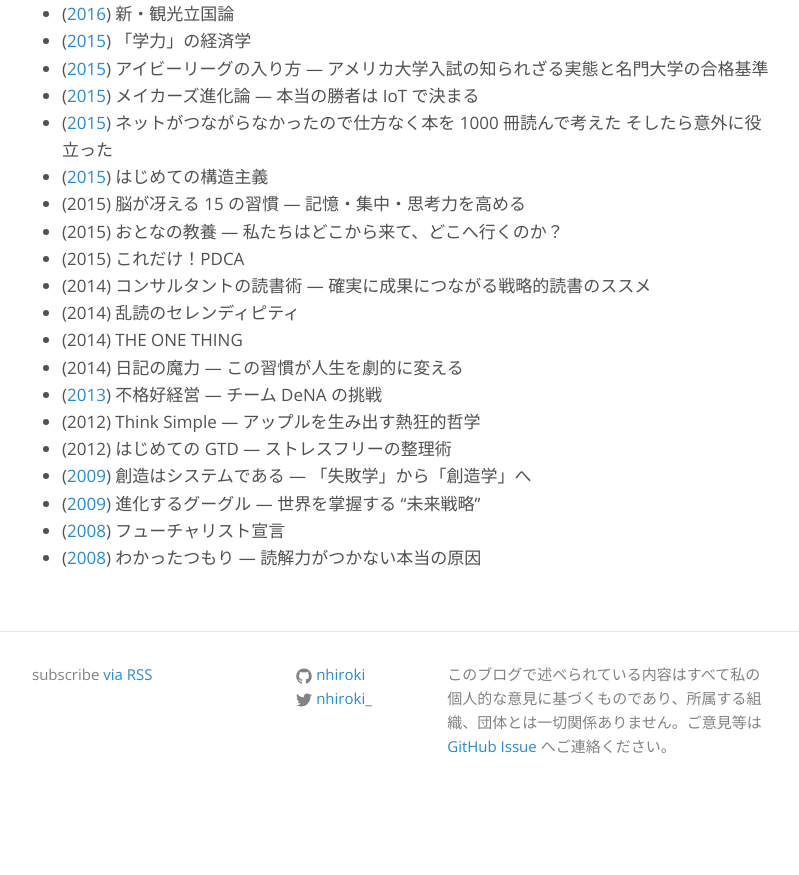
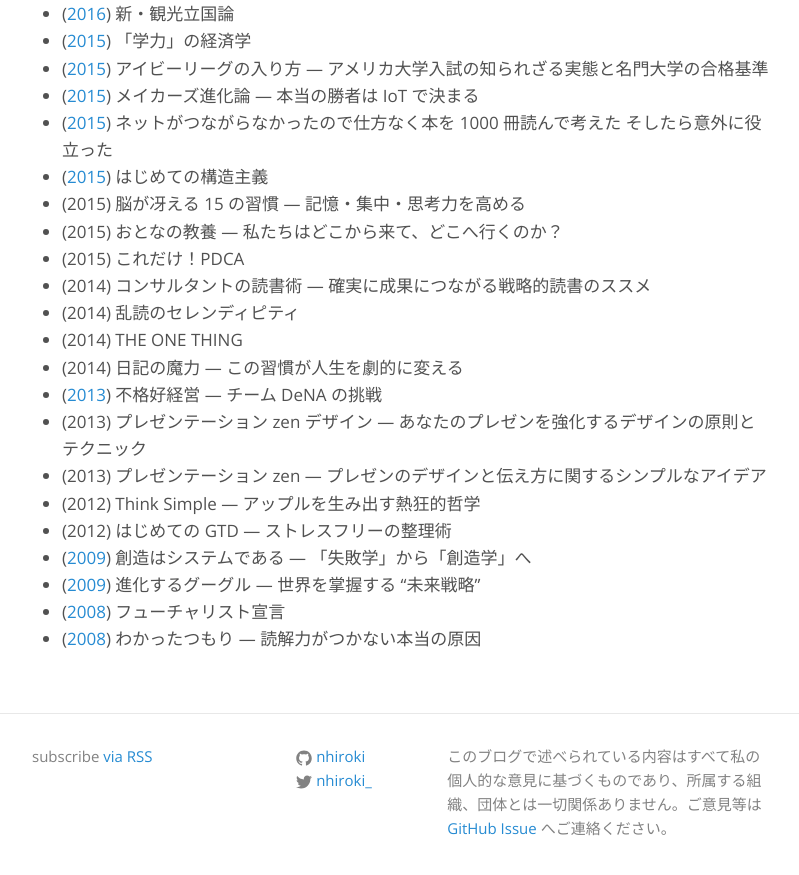
Before and after one commit to nhiroki/nhiroki.github.io, a Jekyll site: the page built from books.md, in a window 1280 px wide and 900 px high, scrolled down 6350 px. Shown: the top 875 px of the window, without its empty margins (238-1037 px from the left). Built offline with Jekyll 4.4.1, drawn with Linux system fonts in a browser that asks for light colours; before the commit the page ends 7168 px from its top, so only the background shows below that.

Commit message:
Update 'books' page

```diff
--- a/books.md
+++ b/books.md
@@ -258,6 +258,8 @@
 - (2014) THE ONE THING
 - (2014) 日記の魔力 ― この習慣が人生を劇的に変える
 - ([2013](https://twitter.com/nhiroki_/status/370563638718758912)) 不格好経営 ― チーム DeNA の挑戦
+- (2013) プレゼンテーション zen デザイン ― あなたのプレゼンを強化するデザインの原則とテクニック
+- (2013) プレゼンテーション zen ― プレゼンのデザインと伝え方に関するシンプルなアイデア
 - (2012) Think Simple ― アップルを生み出す熱狂的哲学
 - (2012) はじめての GTD ― ストレスフリーの整理術
 - ([2009](http://d.hatena.ne.jp/sternheller/20090714/1247578251)) 創造はシステムである ― 「失敗学」から「創造学」へ
```
